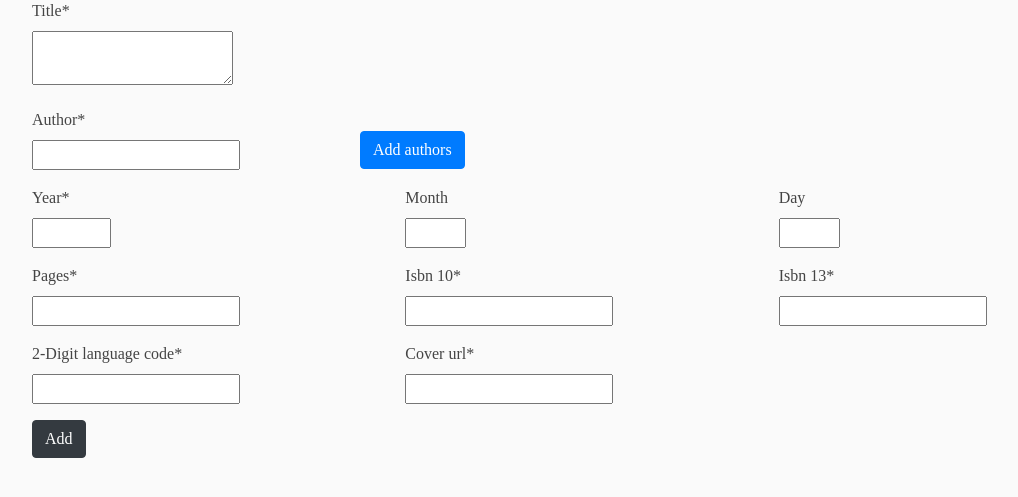
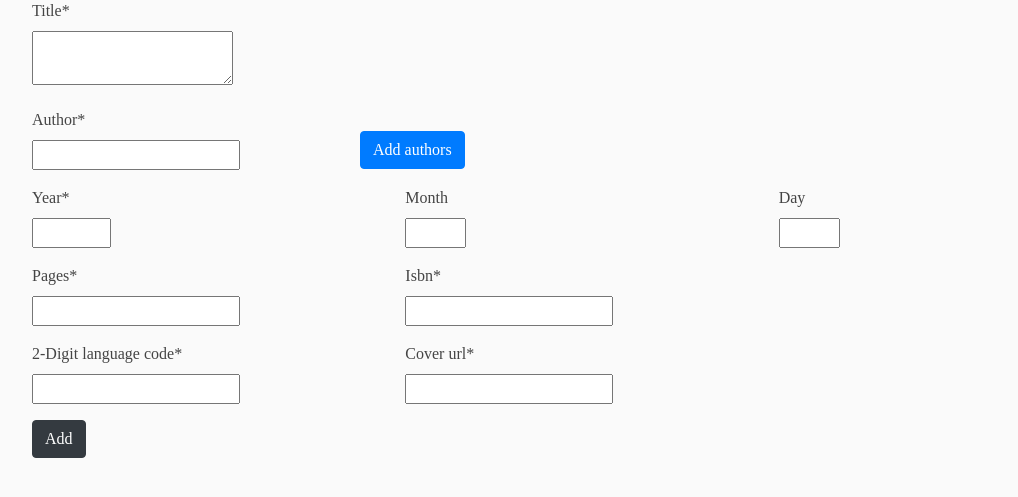
Before and after one commit to Hermotimos/GoogleBooks, a Django app: page /add/ in a window 1280 px wide. Shown: the part 81-578 px from the top of the page, without its empty margins (53-1071 px from the left). Run offline with Django 3.2, Linux system fonts and the light colour scheme; some libraries are stand-ins or nearby versions; some web fonts are replaced.

Commit message:
isbn_10 and isbn_13 fields on model Book --> one isbn field

```diff
--- a/books/api/serializers.py
+++ b/books/api/serializers.py
@@ -17,8 +17,7 @@ class BookSerializer(serializers.HyperlinkedModelSerializer):
         #     'authors',
         #     'pub_date',
         #     'pages',
-        #     'isbn_10',
-        #     'isbn_13',
+        #     'isbn',
         #     'cover_url',
         #     'language',
         # ]
--- a/books/forms.py
+++ b/books/forms.py
@@ -38,8 +38,7 @@ def get_current_year():
 
 class BookForm(forms.ModelForm):
     pages = forms.IntegerField(min_value=1)
-    isbn_10 = forms.CharField(min_length=10, max_length=10)
-    isbn_13 = forms.CharField(min_length=13, max_length=13)
+    isbn = forms.CharField(min_length=13, max_length=13)
 
     year = forms.IntegerField(min_value=1450, max_value=get_current_year)
     month = forms.IntegerField(min_value=1, max_value=12, required=False)
--- a/books/templates/books_add.html
+++ b/books/templates/books_add.html
@@ -65,11 +65,9 @@
       <!--    Remaining fields        -->
       <div class="form-row">
         <div class="col-md-4 form-group">{{ book_form.pages|as_crispy_field }}</div>
-        <div class="col-md-4 form-group">{{ book_form.isbn_10|as_crispy_field }}</div>
-        <div class="col-md-4 form-group">{{ book_form.isbn_13|as_crispy_field }}</div>
+        <div class="col-md-4 form-group">{{ book_form.isbn|as_crispy_field }}</div>
     <!--              {% if book_form.pages.errors %}<div class="col-md-3">{{ book_form.pages.errors }}</div>{% endif %}-->
-    <!--              {% if book_form.isbn_10.errors %}<div class="col-md-3">{{ book_form.isbn_10.errors }}</div>{% endif %}-->
-    <!--              {% if book_form.isbn_13.errors %}<div class="col-md-3">{{ book_form.isbn_13.errors }}</div>{% endif %}-->
+    <!--              {% if book_form.isbn.errors %}<div class="col-md-3">{{ book_form.isbn.errors }}</div>{% endif %}-->
       </div>
       <div class="form-row">
         <div class="col-md-4 form-group">{{ language_form.code|as_crispy_field }}</div>
--- a/books/templates/books_list.html
+++ b/books/templates/books_list.html
@@ -24,9 +24,7 @@
           <i>{{ book.title }}</i>,
           {{ book.pub_date|slice:':4' }},
           pp. {{ book.pages }}&ensp;
-          [{{ book.language }},
-          ISBN-{{ book.isbn_10 }},
-          ISBN-{{ book.isbn_13 }}]
+          [{{ book.language }}, ISBN-{{ book.isbn }}]
           <br>
           View cover at: <a href="{{ book.cover_url }}">{{ book.cover_url }}</a>
         </li>
```
Also changed, not shown: books/tests.py (+5 -10 lines).
